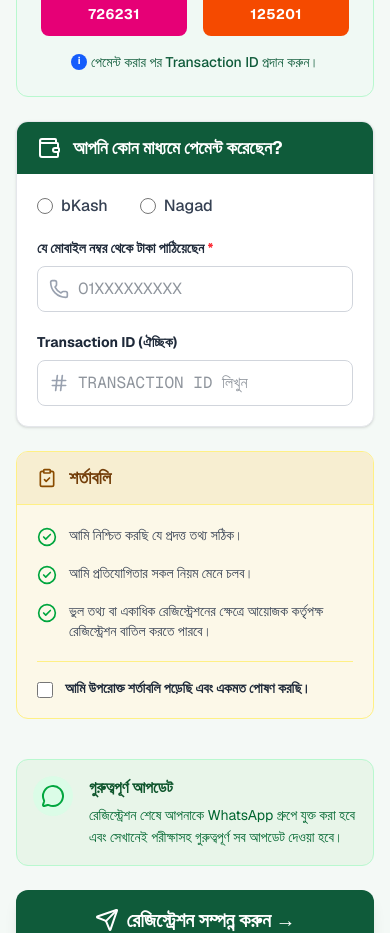
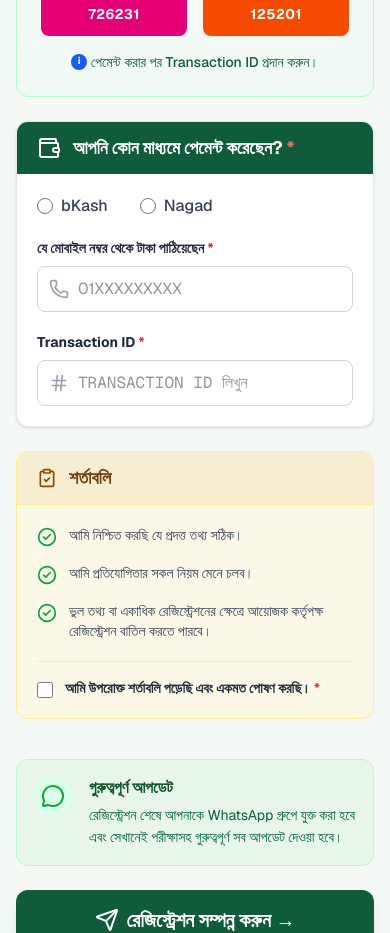
Before and after one commit to mustaqimbd/miladunnabi-protijogita, a Next.js app: page / in a window 390 px wide. Shown: the part 4060-4993 px from the top of the page. Built offline with nearby package versions, Linux system fonts and the light colour scheme; no server answers.

Commit message:
feat: enhance registration form validation and admin UI
- Make Transaction ID required

- Format admin dashboard time in 12-hour AM/PM

- Add missing red asterisks to required fields

- Add regex validation for Bangladeshi mobile numbers

```diff
--- a/app/admin/dashboard/components/RegistrationTable.tsx
+++ b/app/admin/dashboard/components/RegistrationTable.tsx
@@ -215,7 +215,7 @@ export default function RegistrationTable({ initialRegistrations }: { initialReg
                   <div className="text-sm text-gray-700 font-medium mt-1">Sender: <span className="font-mono">{reg.senderNumber}</span></div>
                   <div className="text-sm text-gray-700 mt-1">TrxID: <span className="font-mono text-indigo-600 bg-indigo-50 px-1 rounded">{reg.transactionId || "N/A"}</span></div>
                   <div className="text-xs text-gray-400 mt-2">
-                    {new Date(reg.createdAt).toLocaleString('en-GB', { day: '2-digit', month: 'short', year: 'numeric', hour: '2-digit', minute: '2-digit' })}
+                    {new Date(reg.createdAt).toLocaleString('en-GB', { day: '2-digit', month: 'short', year: 'numeric', hour: '2-digit', minute: '2-digit', hour12: true })}
                   </div>
                 </td>
 
--- a/components/Registration.tsx
+++ b/components/Registration.tsx
@@ -31,7 +31,7 @@ type RegistrationFormInputs = {
 };
 
 // Reusable Section Wrapper
-const FormSection = ({ title, icon, children }: { title: string, icon: React.ReactNode, children: React.ReactNode }) => (
+const FormSection = ({ title, icon, children }: { title: React.ReactNode, icon: React.ReactNode, children: React.ReactNode }) => (
   <div className="bg-white rounded-xl shadow-sm border border-gray-200 overflow-hidden mb-6">
     <div className="bg-[#0f5b3a] text-white px-5 py-3 flex items-center gap-3">
       {icon}
@@ -220,7 +220,13 @@ export default function Registration() {
                           <Phone className="h-5 w-5 text-gray-400" />
                         </div>
                         <input
-                          {...register("phone", { required: "ফোন নম্বর লিখুন" })}
+                          {...register("phone", {
+                            required: "ফোন নম্বর লিখুন",
+                            pattern: {
+                              value: /^01[3-9]\d{8}$/,
+                              message: "সঠিক ১১ ডিজিটের মোবাইল নম্বর দিন"
+                            }
+                          })}
                           type="tel"
                           placeholder="01XXXXXXXXX"
                           className={`w-full pl-10 pr-4 py-2.5 bg-white border rounded-lg focus:outline-none focus:ring-2 focus:ring-[#0f5b3a]/50 focus:border-[#0f5b3a] transition-all text-gray-800 ${errors.phone ? 'border-red-400' : 'border-gray-300'}`}
@@ -235,7 +241,13 @@ export default function Registration() {
                           <MessageCircle className="h-5 w-5 text-green-500" />
                         </div>
                         <input
-                          {...register("whatsapp", { required: "WhatsApp নম্বর লিখুন" })}
+                          {...register("whatsapp", {
+                            required: "WhatsApp নম্বর লিখুন",
+                            pattern: {
+                              value: /^01[3-9]\d{8}$/,
+                              message: "সঠিক ১১ ডিজিটের WhatsApp নম্বর দিন"
+                            }
+                          })}
                           type="tel"
                           placeholder="01XXXXXXXXX"
                           className={`w-full pl-10 pr-4 py-2.5 bg-white border rounded-lg focus:outline-none focus:ring-2 focus:ring-[#0f5b3a]/50 focus:border-[#0f5b3a] transition-all text-gray-800 ${errors.whatsapp ? 'border-red-400' : 'border-gray-300'}`}
@@ -458,7 +470,7 @@ export default function Registration() {
               </div>
 
               {/* Payment Verification */}
-              <FormSection title="আপনি কোন মাধ্যমে পেমেন্ট করেছেন?" icon={<Wallet className="w-6 h-6" />}>
+              <FormSection title={<>আপনি কোন মাধ্যমে পেমেন্ট করেছেন? <span className="text-red-400">*</span></>} icon={<Wallet className="w-6 h-6" />}>
                 <div className="space-y-5">
                   <div className="flex gap-8">
                     <label className="flex items-center gap-2 cursor-pointer">
@@ -479,7 +491,13 @@ export default function Registration() {
                         <Phone className="h-5 w-5 text-gray-400" />
                       </div>
                       <input
-                        {...register("senderNumber", { required: "সেন্ডার নম্বর লিখুন" })}
+                        {...register("senderNumber", {
+                          required: "সেন্ডার নম্বর লিখুন",
+                          pattern: {
+                            value: /^01[3-9]\d{8}$/,
+                            message: "সঠিক ১১ ডিজিটের সেন্ডার নম্বর দিন"
+                          }
+                        })}
                         type="tel"
                         placeholder="01XXXXXXXXX"
                         className={`w-full pl-10 pr-4 py-2.5 bg-white border rounded-lg focus:outline-none focus:ring-2 focus:ring-[#0f5b3a]/50 focus:border-[#0f5b3a] transition-all text-gray-800 ${errors.senderNumber ? 'border-red-400' : 'border-gray-300'}`}
@@ -489,18 +507,19 @@ export default function Registration() {
                   </div>
 
                   <div>
-                    <label className="block text-sm font-bold text-gray-800 mb-2">Transaction ID (ঐচ্ছিক)</label>
+                    <label className="block text-sm font-bold text-gray-800 mb-2">Transaction ID <span className="text-red-500">*</span></label>
                     <div className="relative">
                       <div className="absolute inset-y-0 left-0 pl-3 flex items-center pointer-events-none">
                         <Hash className="h-5 w-5 text-gray-400" />
                       </div>
                       <input
-                        {...register("transactionId")}
+                        {...register("transactionId", { required: "Transaction ID লিখুন" })}
                         type="text"
                         placeholder="Transaction ID লিখুন"
-                        className={`w-full pl-10 pr-4 py-2.5 bg-white border rounded-lg focus:outline-none focus:ring-2 focus:ring-[#0f5b3a]/50 focus:border-[#0f5b3a] transition-all text-gray-800 font-mono uppercase border-gray-300`}
+                        className={`w-full pl-10 pr-4 py-2.5 bg-white border rounded-lg focus:outline-none focus:ring-2 focus:ring-[#0f5b3a]/50 focus:border-[#0f5b3a] transition-all text-gray-800 font-mono uppercase ${errors.transactionId ? 'border-red-400' : 'border-gray-300'}`}
                       />
                     </div>
+                    <FieldError message={errors.transactionId?.message} />
                   </div>
                 </div>
               </FormSection>
@@ -530,7 +549,7 @@ export default function Registration() {
                   <div className="pt-4 border-t border-yellow-200">
                     <label className="flex items-start gap-3 cursor-pointer group">
                       <input type="checkbox" {...register("agreeAll", { required: "শর্তাবলিতে সম্মতি প্রদান করুন" })} className="mt-1 w-4 h-4 text-[#0f5b3a] rounded border-gray-300 focus:ring-[#0f5b3a]" />
-                      <span className="text-sm font-bold text-gray-800">আমি উপরোক্ত শর্তাবলি পড়েছি এবং একমত পোষণ করছি।</span>
+                      <span className="text-sm font-bold text-gray-800">আমি উপরোক্ত শর্তাবলি পড়েছি এবং একমত পোষণ করছি। <span className="text-red-500">*</span></span>
                     </label>
                     <FieldError message={errors.agreeAll?.message} />
                   </div>
```
